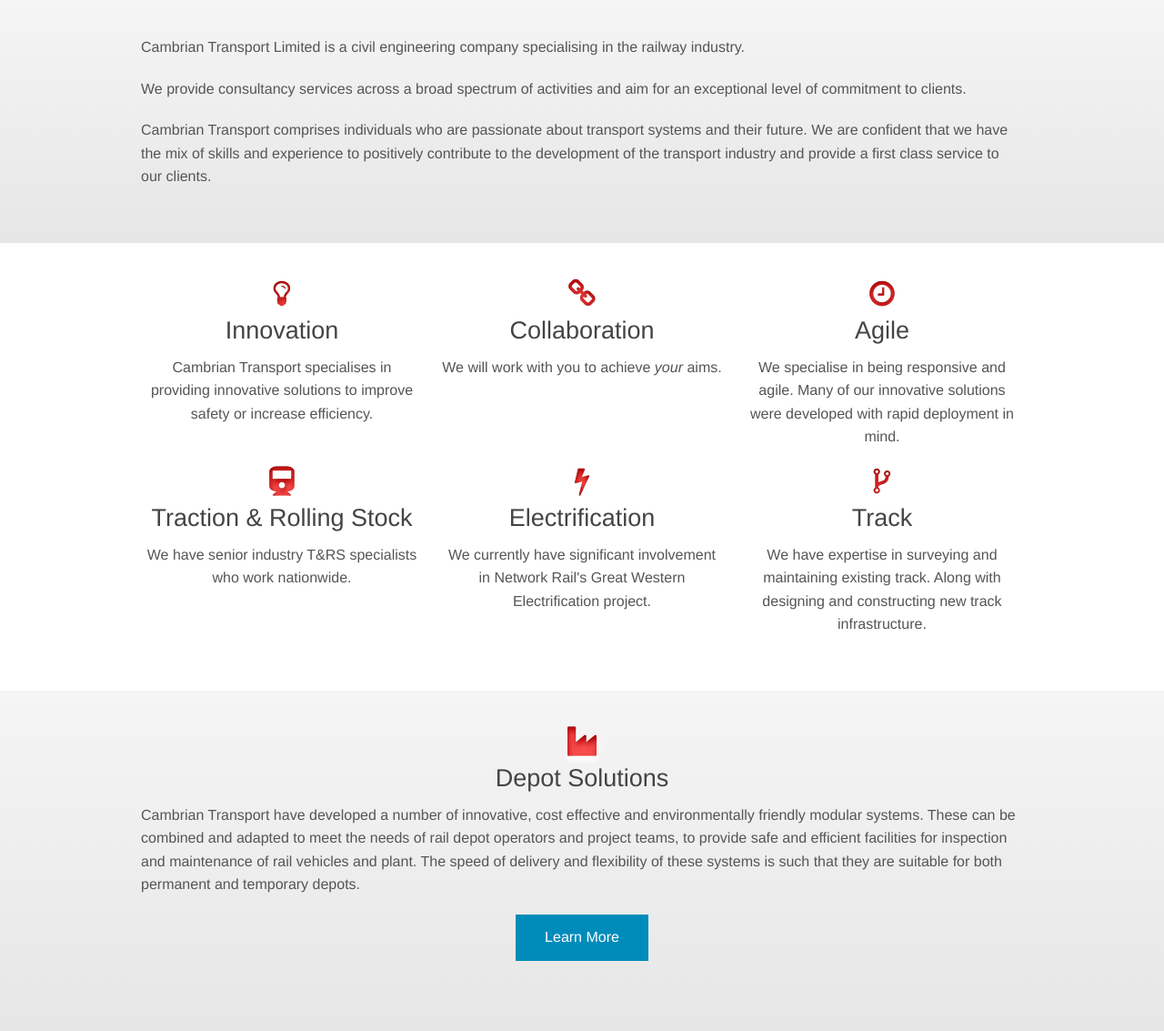
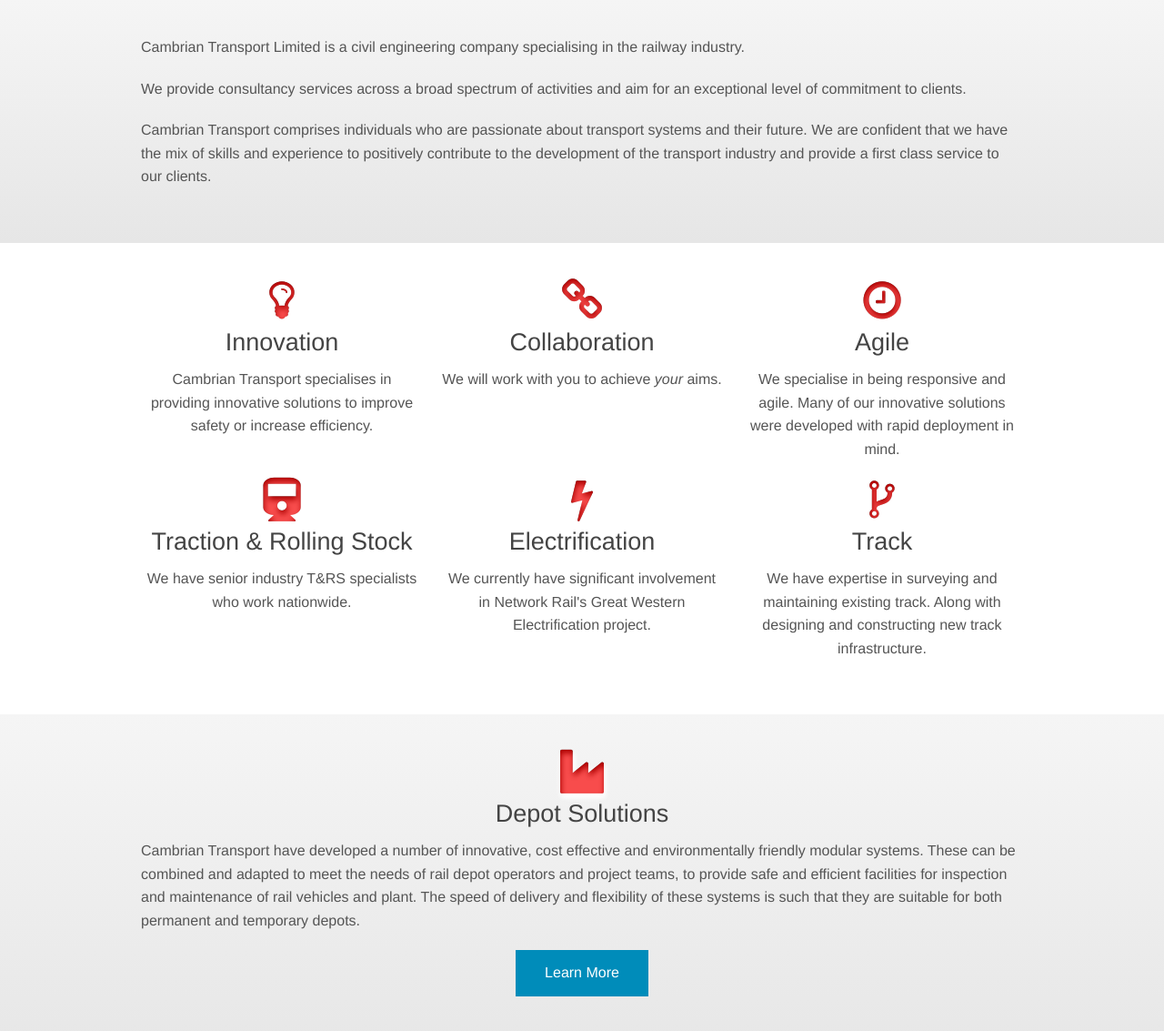
Before and after one commit to Keav/cambriantransport, a PHP site: page / in a window 1280 px wide. Shown: the part 401-1534 px from the top of the page at 91% size. Run offline with PHP 8.4, Linux system fonts and the light colour scheme.

Commit message:
Add G+ to footer. Unify specialties icon display.

```diff
--- a/src/css/app.css
+++ b/src/css/app.css
@@ -425,6 +425,11 @@ address:nth-of-type(3) p:first-of-type:before {
     /*content: '\f1f8';*/
 }
 
+address:nth-of-type(4) p:first-of-type:before {
+    content: '\f0d5';
+    /*content: '\f1f8';*/
+}
+
 footer, footer div {
   padding: 0.5rem 0;
   color: #888;
@@ -519,7 +524,7 @@ footer div div:nth-of-type(2) p {
   }
 }
 
-section i {
+section .specialties i {
   font-size: 3rem;
   color: rgba(245,0,0,0.7);
   text-shadow: 1px 4px 6px #FFF,0 0 0 #000,1px 4px 6px #FFF;
--- a/src/includes/footer.php
+++ b/src/includes/footer.php
@@ -19,6 +19,9 @@
         </address>
         <address>
           <p><a href="mailto:enquiries@cambriantransport.com">enquiries@cambriantransport.com</a></p>
+        </address>
+        <address>
+          <p><a href="https://plus.google.com/117477509105914475092/about">Google+ Page</a></p>
         </address>
       </div>
       <div class="medium-6 columns">
--- a/src/index.php
+++ b/src/index.php
@@ -31,7 +31,7 @@
   </section>
 
   <section>
-    <div class="row content" data-equalizer>
+    <div class="row content specialties" data-equalizer>
       <div class="small-12 columns">
         <ul class="small-block-grid-1 medium-block-grid-2 large-block-grid-3">
           <li>
@@ -100,7 +100,7 @@
   </section>
 
   <section class="grey">
-    <div class="row content" data-equalizer>
+    <div class="row content specialties" data-equalizer>
       <div class="small-12 columns">
         <ul class="small-block-grid-1">
           <li>
```
